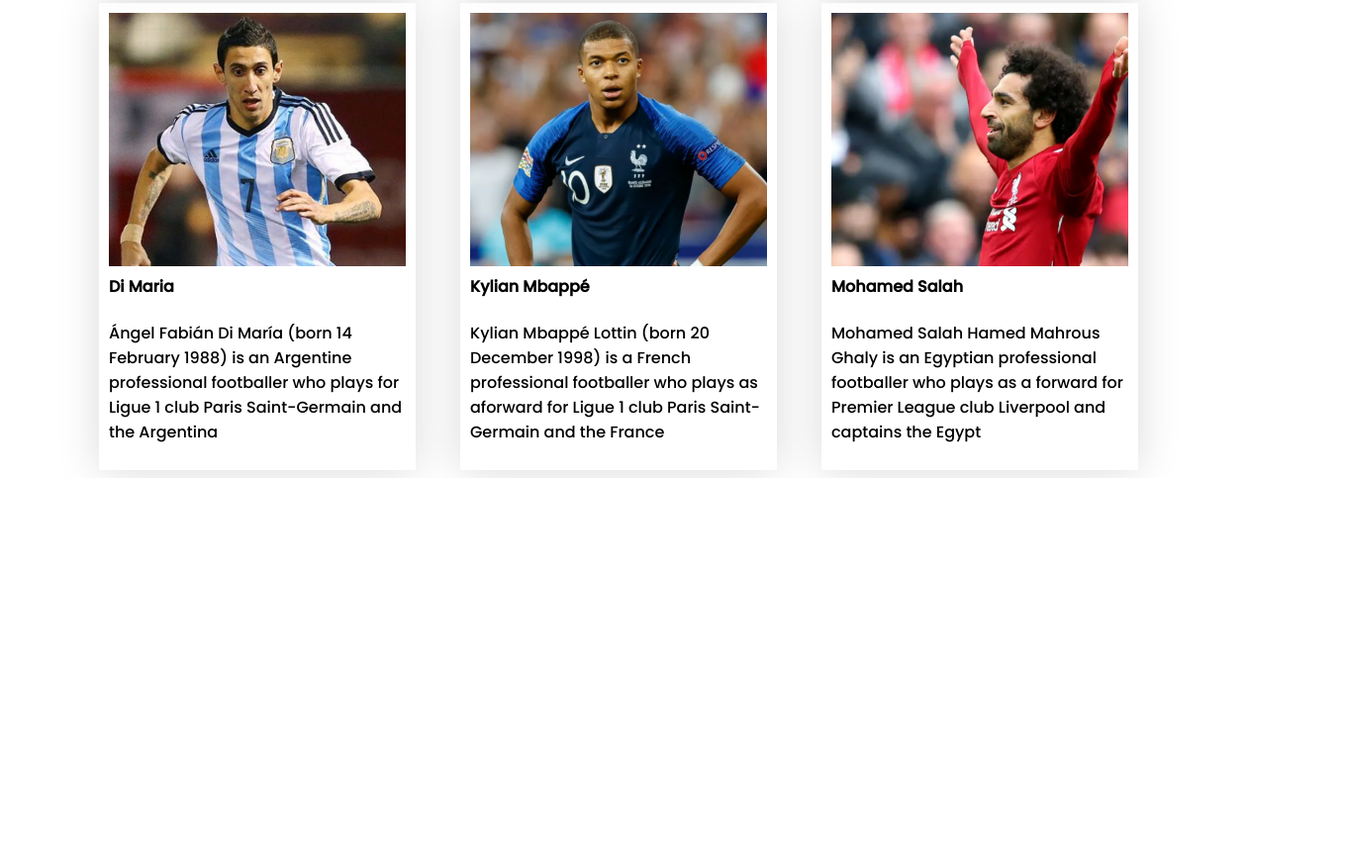
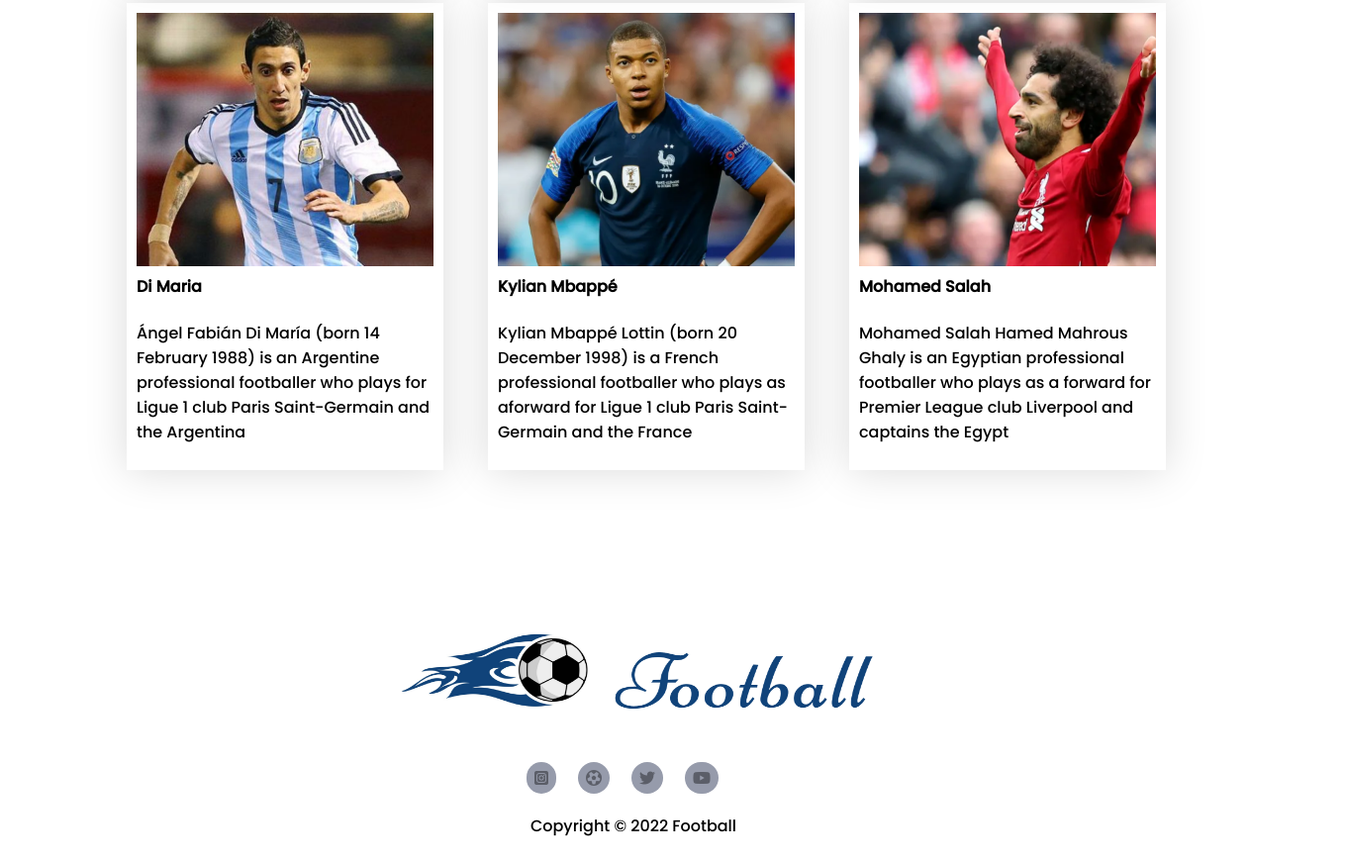
Before and after one commit to nishat-tasnim-nahid/responsive-footbal, a plain HTML site: page index.html in a window 1280 px wide. Shown: the part 1900-2771 px from the top of the page at 99% size, 1360 px wide, since content can reach past the window. Before the commit the page ends 2383 px from the top, so only its background shows below. Drawn offline with Linux system fonts and the light colour scheme.

Commit message:
Added Grided foote section

```diff
--- a/index.html
+++ b/index.html
@@ -149,6 +149,19 @@
 
     </main>
     <footer>
+        <section class="footer-container">
+            <div class="footer-items">
+                <img src="images/Logo.png" alt="">
+                <p class="s-icons">
+                    <i class="fab fa-instagram-square"></i>
+                    <i class="far fa-futbol"></i>
+                    <i class="fab fa-twitter"></i>
+                    <i class="fab fa-youtube"></i></i>
+                </p>
+                <p>Copyright © 2022 Football</p>
+            </div>
+
+        </section>
 
     </footer>
 
--- a/style/style.css
+++ b/style/style.css
@@ -6,9 +6,10 @@
 .bannar{
     margin-left: 0px;
     margin-top: 0px;
-    margin-right: 0;
+    margin-right: 0px;
     display: flex;
     background-color: #2D25A0;
+
 }
 .bannar-title{
     margin: 207px 102px 169px 120px;
@@ -42,19 +43,20 @@
     margin: 175px 141px 86px 0;
 
 }
-main{
+main , footer{
     display: flex;
     justify-content: center;
+    width: 100%;
 
 }
 .mid-container{
-
+    width: 100%;
 
 }
 .profiles{
     margin-top: 70px;
     margin-right: 210px;
-    margin-left: 180px;
+    margin-left: 120px;
     width: 1050px;
     display: grid;
     grid-template-columns: repeat(3, 1fr);
@@ -79,3 +81,26 @@
     font-size: 16px;
     align-items: left;
 }
+.footer-container{
+
+
+}
+.footer-items img{
+    width: 484px;
+    height: 110px;
+    margin-top: 158px;
+
+}
+.footer-items p {
+    display: flex;
+    justify-content: center;
+    margin-top: 20px;
+
+}
+.s-icons i{
+    margin-right: 22px;
+    background-color: #969BAB;
+    padding: 8px;
+    border-radius: 20px;
+    color:rgba(2, 2, 2, 0.397)
+}
```
